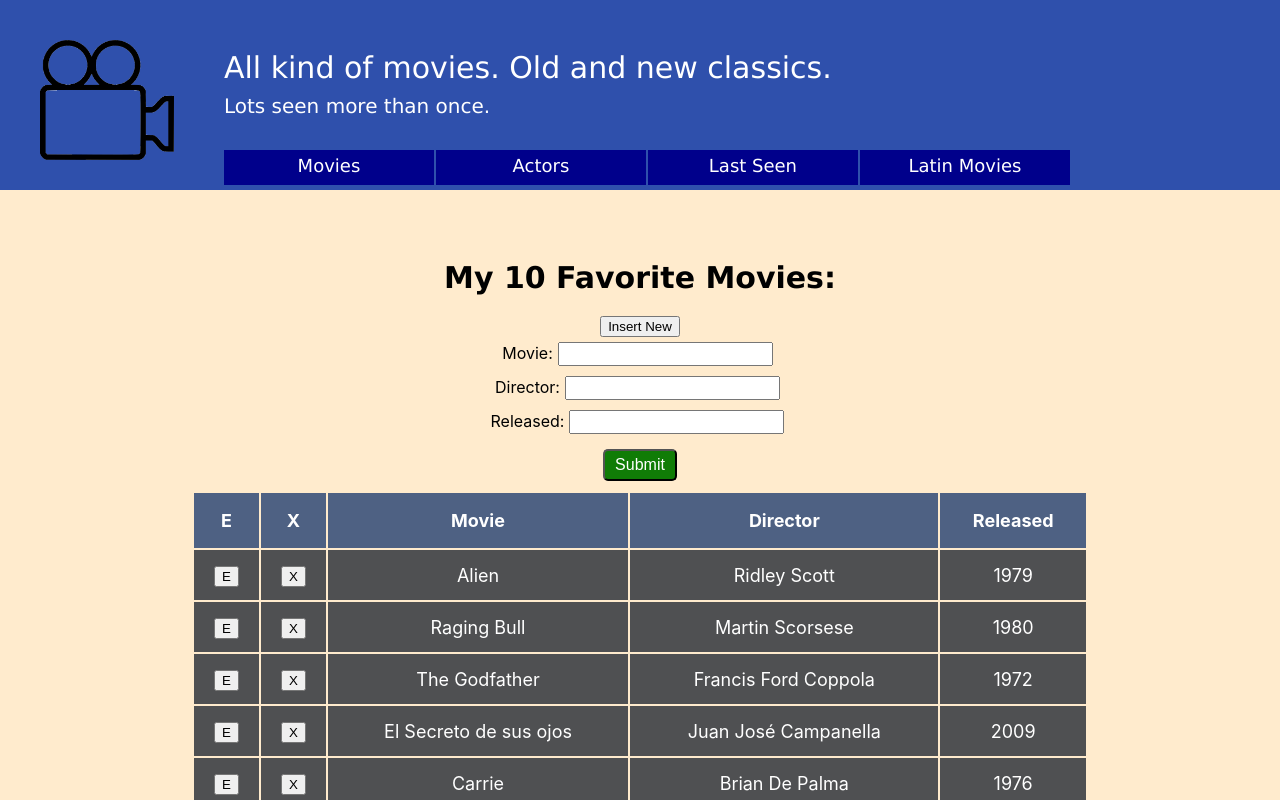
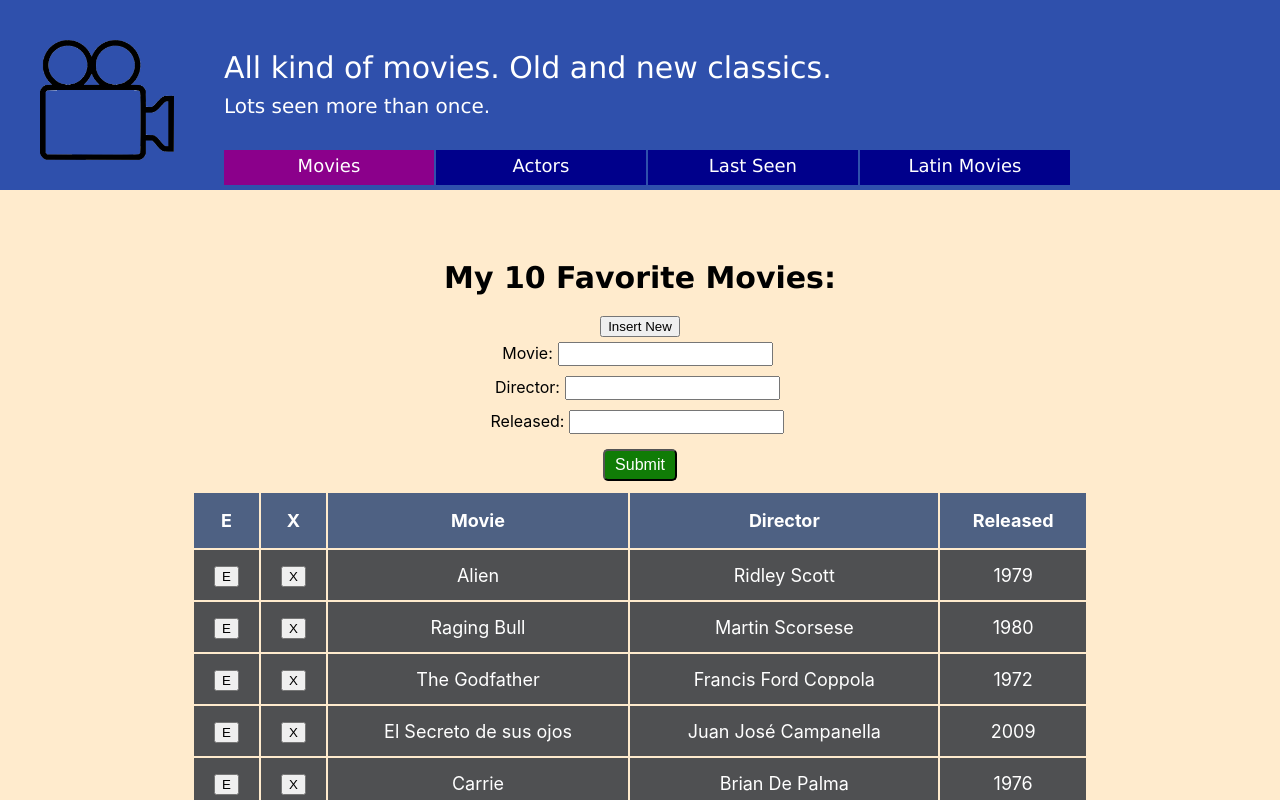
Before and after one commit to darciovilela/react-movies, a React (Create React App) app: page / in a window 1280 px wide. Shown: the top 800 px of the page. Built offline with nearby package versions, Linux system fonts and the light colour scheme; data requests are answered from the project's data file.

Commit message:
Dry menu itens and flag the active one

```diff
--- a/src/App.css
+++ b/src/App.css
@@ -44,6 +44,10 @@ span {
   margin-right: 2px;
   padding: 5px;
   cursor: pointer;
+}
+
+.App-header ul li.active {
+  background: darkmagenta;
 }
 
 .App-header ul li:hover {
--- a/src/App.tsx
+++ b/src/App.tsx
@@ -25,7 +25,7 @@ function App() {
 
   return (
     <div className="App">
-      <Header setPage={setPage} />
+      <Header page={page} setPage={setPage} />
       {swithPage()}
       <Footer />
     </div>
--- a/src/components/Header.tsx
+++ b/src/components/Header.tsx
@@ -1,10 +1,24 @@
 import logo from '../img/new_logo_movie.png';
 
 interface IProps {
+  page: string;
   setPage: Function;
 }
 
+const pages = ['Movies', 'Actors', 'Last Seen', 'Latin Movies'];
+
 export const Header = (props: IProps) => {
+  const menuItem = (pageName: string) => {
+    return (
+      <li
+        onClick={() => props.setPage(pageName)}
+        className={props.page === pageName ? 'active' : ''}
+      >
+        {pageName}
+      </li>
+    );
+  };
+
   return (
     <header className="App-header">
       <img src={logo} className="App-logo" alt="logo" />
@@ -13,12 +27,7 @@ export const Header = (props: IProps) => {
         <span>Lots seen more than once.</span>
       </p>
       <div>
-        <ul>
-          <li onClick={() => props.setPage('Movies')}>Movies</li>
-          <li onClick={() => props.setPage('Actors')}>Actors</li>
-          <li onClick={() => props.setPage('Last Seen')}>Last Seen</li>
-          <li onClick={() => props.setPage('Latin Movies')}>Latin Movies</li>
-        </ul>
+        <ul>{pages.map((item) => menuItem(item))}</ul>
       </div>
     </header>
   );
```
